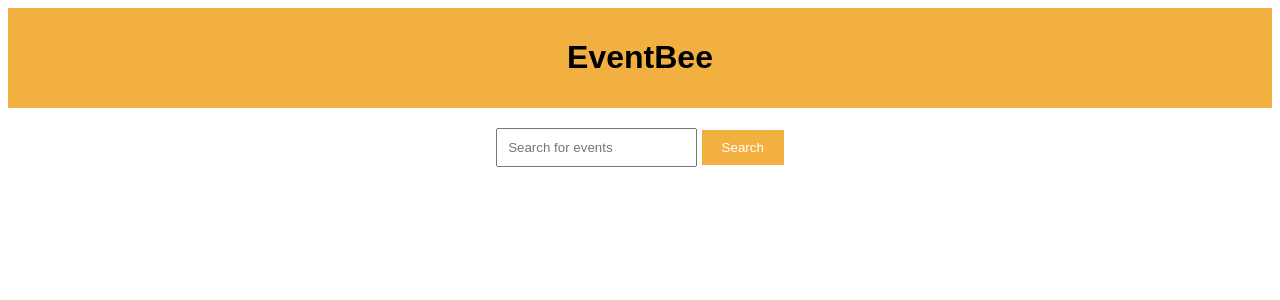
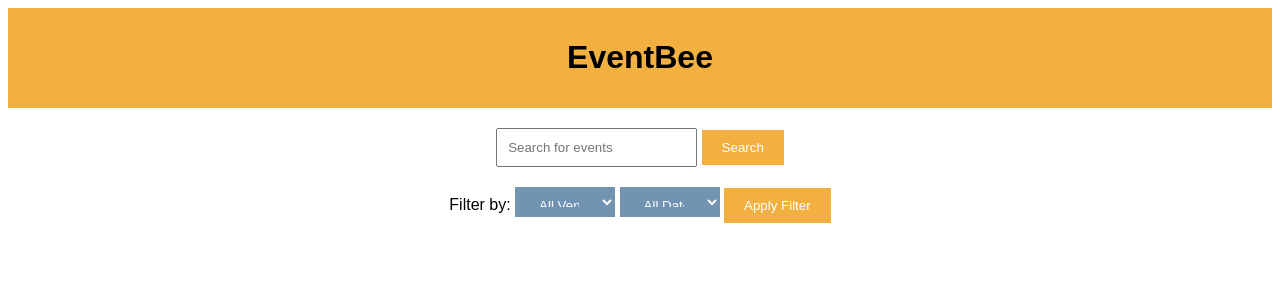
Before and after one commit to chethanamurthy/EventBee, a Flask app: page / in a window 1280 px wide. Shown: the top 300 px of the page. Run offline with Flask 2, Linux system fonts and the light colour scheme.

Commit message:
updated model and queries.py

```diff
--- a/requirements.txt
+++ b/requirements.txt
@@ -7,3 +7,6 @@ MarkupSafe==2.0.1
 psycopg2-binary==2.9.3
 SQLAlchemy==1.4.18
 Werkzeug==2.0.1
+
+#flask-login flask-bcrypt
+#requests
--- a/seed_database.py
+++ b/seed_database.py
@@ -1,12 +1,11 @@
 import requests
 import json
 import datetime
-
 from tabulate import tabulate
 
 def search_events_by_keyword(keyword):
     try:
-        response = requests.get('https://app.ticketmaster.com/discovery/v2/events?apikey=QhNYM6o1exkzTChcHqRMrN6LGr7BSR7b&keyword=kids&locale=*&stateCode=TX')
+        response = requests.get('https://app.ticketmaster.com/discovery/v2/events?apikey=7elxdku9GGG5k8j0Xm8KWdANDgecHMV0&keyword=kids&locale=*&stateCode=CA')
         response.raise_for_status()
 
         data = response.json()
@@ -35,6 +34,10 @@ def search_events_by_keyword(keyword):
     except requests.exceptions.RequestException as e:
         print(f"Error: {e}")
         return []
+
+def get_unique_venues(events):
+    return list(set(event['venue'] for event in events))
+
 
 if __name__ == '__main__':
     keyword = input("Enter a keyword to search for events: ")
--- a/server.py
+++ b/server.py
@@ -1,28 +1,31 @@
-from flask import Flask, render_template, request
-from seed_database import search_events_by_keyword
-
+from flask import Flask, render_template, request, redirect, url_for, flash
+#from flask_login import LoginManager, login_user, logout_user, login_required, current_user
+from seed_database import search_events_by_keyword, get_unique_venues
 
 app = Flask(__name__)
 
-# Sample events data
-# events = [
-#     {"name": "Kids Art Class", "date": "2023-09-15"},
-#     {"name": "Children's Storytime", "date": "2023-09-20"},
-#     {"name": "Family Movie Night", "date": "2023-09-25"},
-#     # Add more events here
-# ]
+    # Sample events data
+    # events = [
+    #     {"name": "Kids Art Class", "date": "2023-09-15"},
+    #     {"name": "Children's Storytime", "date": "2023-09-20"},
+    #     {"name": "Family Movie Night", "date": "2023-09-25"},
+    #     # Add more events here
+    # ]
 
 @app.route('/', methods=['GET', 'POST'])
 def home():
-    if request.method == 'POST':
-        search_query = request.form['search']
+        if request.method == 'POST':
+            search_query = request.form['search']
 
-        # Use the search_results from seed_database.py
-        results = search_events_by_keyword(search_query)
-    else:
-        results = []
+            # Use the search_results from seed_database.py
+            results = search_events_by_keyword(search_query)
+        else:
+            results = []
 
-    return render_template('home.html', events=results)
+        venues = get_unique_venues(results)
+        print(f"venue list: ", results)
+
+        return render_template('home.html', events=results)
 
 
 if __name__ == '__main__':
--- a/static/style.css
+++ b/static/style.css
@@ -40,3 +40,27 @@ body {
     height: 100px;
     object-fit: cover;
 }
+
+.filter {
+    text-align: center;
+    margin: 20px;
+}
+
+.filter button {
+    padding: 10px 20px;
+    background-color: #f2b041;
+    border: none;
+    color: #fff;
+    cursor: pointer;
+}
+
+
+.filteroptions {
+    padding: 10px 20px;
+    background-color: #7393B3;
+    border: none;
+    color: #fff;
+    cursor: pointer;
+    width: 100px;
+    height: 30px;
+}
--- a/templates/home.html
+++ b/templates/home.html
@@ -6,16 +6,34 @@
     <title>Kids Events</title>
     <link rel="stylesheet" href="static/style.css">
 </head>
-<!-- <body>
+
+<body>
     <div class="title-bar">
         <h1>EventBee</h1>
     </div>
 
     <div class="search">
         <form method="POST">
-            <input type="text" name="search" placeholder="Search events...">
+            <input type="text" name="search" placeholder="Search for events">
             <button type="submit">Search</button>
         </form>
+    </div>
+
+    <div class="filter">
+        <label for="venue">Filter by:</label>
+        <select id="venue" name="venue" class="filteroptions">
+            <option value="">All Venues</option>
+            {% for venue in venues %}
+                <option value="{{ venue }}">{{ venue }}</option>
+            {% endfor %}
+        </select>
+        <select id="date" name="date" class="filteroptions">
+            <option value="">All Dates</option>
+            {% for venue in venues %}
+                <option value="{{ venue }}">{{ venue }}</option>
+            {% endfor %}
+        </select>
+        <button type="filter" onclick="filterEvents()">Apply Filter</button>
     </div>
 
     <div class="event-list">
@@ -24,30 +42,26 @@
                 <img src="static/kids.jpg" alt="Kid's Event">
                 <h2>{{ event.name }}</h2>
                 <p>Date: {{ event.date }}</p>
+                <p>Venue: {{ event.venue }}</p>
             </div>
         {% endfor %}
     </div>
-</body> -->
-<body>
-    <div class="title-bar">
-        <h1>EventBee</h1>
-    </div>
 
-    <div class="search"></div>
-        <form method="POST" class="search">
-            <input type="text" name="search" placeholder="Search for events">
-            <button type="submit">Search</button>
-        </form>
-    </div>
+    <script>
+        function filterEvents() {
+            var selectedVenue = document.getElementById("venue").value;
+            var events = document.querySelectorAll(".event");
 
-    <div class="event-list">
-        {% for event in events %}
-            <div class="event">
-                <img src="static/kids.jpg" alt="Kid's Event">
-                <h2>{{ event.name }}</h2>
-                <p>Date: {{ event.date }}</p>
-            </div>
-        {% endfor %}
-    </div>
+            events.forEach(function(event) {
+                var venue = event.querySelector("p:nth-child(3)").textContent;
+                if (selectedVenue === "" || venue === selectedVenue) {
+                    event.style.display = "block";
+                } else {
+                    event.style.display = "none";
+                }
+            });
+        }
+    </script>
 </body>
+
 </html>
```
